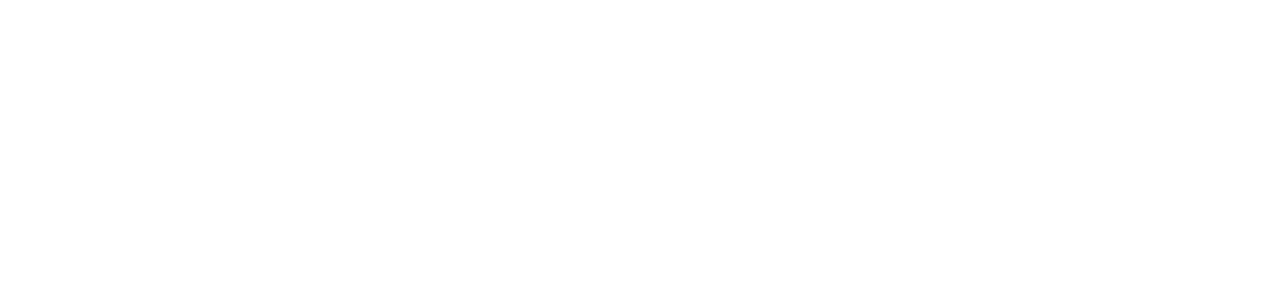
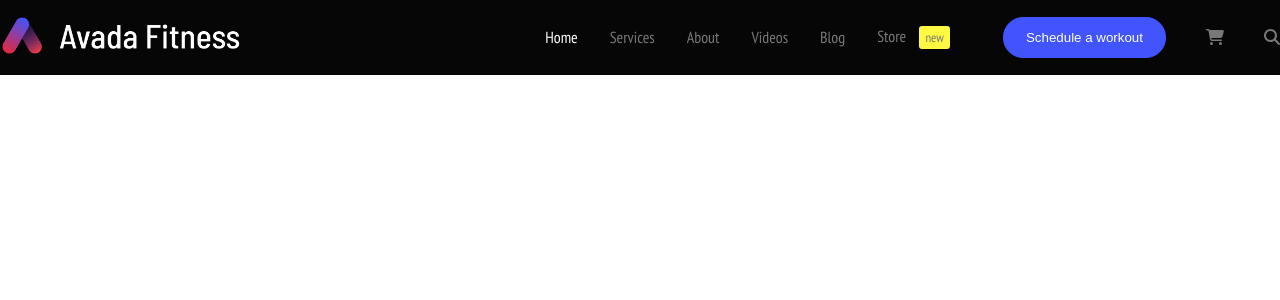
Before and after one commit to LeleGuidi/proj-html-vuejs, a Vue app: page / in a window 1280 px wide. Shown: the top 300 px of the page. Built offline with nearby package versions, Linux system fonts and the light colour scheme.

Commit message:
Header completato

```diff
--- a/public/index.html
+++ b/public/index.html
@@ -8,9 +8,6 @@
     <title><%= htmlWebpackPlugin.options.title %></title>
   </head>
   <body>
-    <noscript>
-      <strong>We're sorry but <%= htmlWebpackPlugin.options.title %> doesn't work properly without JavaScript enabled. Please enable it to continue.</strong>
-    </noscript>
     <div id="app"></div>
     <!-- built files will be auto injected -->
   </body>
--- a/src/App.vue
+++ b/src/App.vue
@@ -1,15 +1,17 @@
 <template>
   <div id="app">
-
+    <BaseHeader/>
   </div>
 </template>
 
 <script>
+import BaseHeader from './components/blocks/BaseHeader.vue'
 
 
 export default {
   name: 'App',
   components: {
+    BaseHeader
 
   }
 }
--- a/src/assets/globals.scss
+++ b/src/assets/globals.scss
@@ -1 +1,3 @@
-@import url('../assets/style/_reset.scss')
+@import url('style/_reset.scss');
+@import url('style/_typography.scss');
+@import url('style/_variables.scss');
--- a/src/assets/style/_mixins.scss
+++ b/src/assets/style/_mixins.scss
@@ -0,0 +1,22 @@
+/*------------------
+    CONTAINER
+------------------*/
+@mixin MainContainer {
+    max-width: 81.25rem;
+    margin: auto;
+}
+/*------------------
+    DISPLAY
+------------------*/
+@mixin FlexRowBetween {
+    display: flex;
+    align-items: center;
+    justify-content: space-between;
+}
+/*------------------
+    BUTTON
+------------------*/
+@mixin ButtonStyle {
+    border-radius: 1.25rem;
+    padding: .75rem 1.375rem;
+}
--- a/src/assets/style/_typography.scss
+++ b/src/assets/style/_typography.scss
@@ -0,0 +1,7 @@
+/*----------------
+    GOOGLE FONT
+----------------*/
+@import url('https://fonts.googleapis.com/css2?family=PT+Sans+Narrow:wght@400;700&display=swap');
+body {
+    font-family: 'PT Sans Narrow', sans-serif;
+}
--- a/src/assets/style/_variables.scss
+++ b/src/assets/style/_variables.scss
@@ -1,6 +1,31 @@
 :root {
 /*-----------------
-    COLORS
+    COLORS CUBE
 -----------------*/
-
+--white: #ffffff;
+--cod-gray: #060606;
+--windsor: #6b0c7a;
+--monza: #bc0428;
+--silver: #bcbcbc;
+--dodger-blu: #4154fe;
+--jumbo: #78787a;
+--astronaut-blue: #014461;
+--burnt-sienna: #ec5a57;
+--verdun-green: #504e00;
+/*-----------------
+    COLORS MEDIAN CUT
+-----------------*/
+--oriental-pink: #bc8b96;
+--cinder: #0d0b12;
+--cosmic: #683551;
+--daisy-bush: #4321aa;
+--sea-nymph: #709e9c;
+/*-----------------
+    COLORS MATERIAL DESIGN
+-----------------*/
+--shiraz: #a00644;
+--mongoose: #b6967e;
+--blue-gem: #4613a0;
+--cocoa-brown: #352428;
+--royal-blue: #4257ef;
 }
--- a/src/components/blocks/BaseHeader.vue
+++ b/src/components/blocks/BaseHeader.vue
@@ -0,0 +1,57 @@
+<template>
+    <header class="header">
+        <div class="header_row">
+            <div class="header_img">
+                <img src="../../assets/img/logo-2x.png" alt="Logo Avada Fitness">
+            </div>
+            <div class="header_navbar">
+                <BaseNavbar/>
+            </div>
+            <div class="header_right">
+                <button>Schedule a workout</button>
+                <i class="icon fa-solid fa-cart-shopping"></i>
+                <i class="icon fa-solid fa-magnifying-glass"></i>
+            </div>
+        </div>
+    </header>
+</template>
+
+<script>
+import BaseNavbar from '../commons/BaseNavbar.vue'
+export default {
+  components: { BaseNavbar },
+
+}
+</script>
+
+<style lang="scss" scoped>
+@import '../../assets/style/_mixins.scss';
+.header {
+    background-color: var(--cod-gray);
+    padding: .9375rem 0;
+    &_row {
+        @include MainContainer;
+        @include FlexRowBetween;
+        gap: 2.5rem;
+    }
+    &_img {
+        flex-grow: 1;
+        img {
+            width: 15rem;
+        }
+    }
+    &_right {
+        @include FlexRowBetween;
+        gap: 2.5rem;
+        button {
+            @include ButtonStyle;
+            background-color: var(--dodger-blu);
+            border: .0625rem solid var(--dodger-blu);
+            color: var(--white);
+        }
+        .icon {
+            color: var(--jumbo);
+        }
+    }
+}
+</style>
--- /dev/null
+++ b/src/components/commons/BaseNavbar.vue
@@ -0,0 +1,51 @@
+<template>
+  <div class="navbar">
+    <ul class="navbar_list">
+        <li v-for="(item, i) in navbarItems" :key="i"><a :class="(i == 0)? 'active' : ''" href="#/">{{item}}</a></li>
+    </ul>
+  </div>
+</template>
+
+<script>
+export default {
+    name: 'BaseNavbar',
+    data() {
+        return {
+            navbarItems: ['Home', 'Services', 'About', 'Videos', 'Blog', 'Store'],
+        }
+    }
+}
+</script>
+
+<style lang="scss" scoped>
+@import '../../assets/style/_mixins.scss';
+.navbar {
+    color: var(--jumbo);
+
+    &_list {
+        list-style: none;
+        @include FlexRowBetween;
+        gap: 2rem;
+
+        li:last-child::after {
+            content: 'new';
+            margin: 0 0.8rem;
+            padding: 0.2rem 0.4rem;
+            display: inline-block;
+            background-color: #fff941;
+            font-size: 0.8rem;
+            border-radius: .1875rem;
+
+        }
+
+        a {
+            text-decoration: none;
+            color: inherit;
+        }
+
+        .active {
+            color: white;
+        }
+    }
+}
+</style>
```
Also changed, not shown: src/assets/img/logo-2x.png (added).
